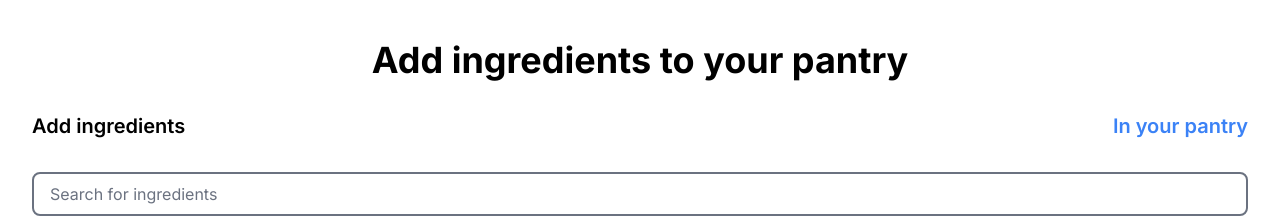
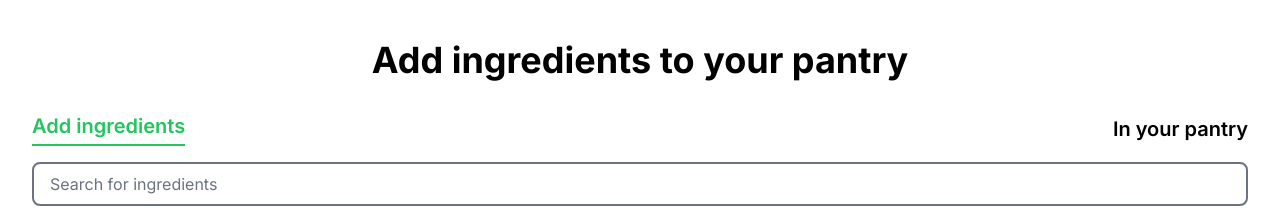
Before and after one commit to rayruenheck/PantryPal, a Next.js app: page /ingredients in a window 1280 px wide. Shown: the top 218 px of the page. Built offline with nearby package versions, Linux system fonts and the light colour scheme; no server answers.

Commit message:
Looking good

```diff
--- a/src/app/ingredients/page.jsx
+++ b/src/app/ingredients/page.jsx
@@ -176,11 +176,29 @@ export default function Page() {
 
   return (
     <div className='h-screen w-full overflow-y-auto bg-white px-8 py-10'>
-        {userToken && <button className="absolute top-4 right-4 bg-blue-500 text-white py-1 px-4 rounded-full" onClick={handleLogout}>Logout</button>}
+      {userToken && (
+        <button
+          className="absolute top-4 right-4 bg-blue-500 text-white py-1 px-4 rounded-full"
+          onClick={handleLogout}
+        >
+          Logout
+        </button>
+      )}
       <h1 className="text-4xl font-bold mb-8 text-center">Add ingredients to your pantry</h1>
-        <div className="flex items-center justify-between mb-8">
-          <h2 onClick={() => setUserPantryClicked(false)} className="text-xl font-semibold">Add ingredients</h2>
-          <h2 onClick={() => { fetchPantryItems(); setUserPantryClicked(true); }} className="text-xl font-semibold text-blue-500 cursor-pointer">In your pantry</h2>
+      <div className="flex items-center justify-between mb-4">
+        <h2
+          onClick={() => setUserPantryClicked(false)}
+          className={`text-xl font-semibold cursor-pointer ${!userPantryClicked ? 'text-green-500 border-b-2 border-green-500 pb-1' : ''}`}
+        >
+          Add ingredients
+        </h2>
+        <h2
+          onClick={() => { fetchPantryItems(); setUserPantryClicked(true); }}
+          className={`text-xl font-semibold cursor-pointer ${userPantryClicked ? 'text-green-500 border-b-2 border-green-500 pb-1' : ''}`}
+
+        >
+          In your pantry
+        </h2>
       </div>
       <div className="search-box flex items-center border-2 rounded-lg border-gray-500 mb-8 bg-white">
         <input
@@ -189,7 +207,7 @@ export default function Page() {
           onKeyPress={(e) => {
             if (e.key === 'Enter') {
               e.preventDefault();
-                // TODO: Implement search functionality
+              // Implement search functionality here
             }
           }}
           className='flex-1 py-2 px-4 rounded-lg bg-transparent placeholder-gray-500 focus:outline-none'
@@ -200,7 +218,7 @@ export default function Page() {
       <IngredientCard
         ingredientList={data}
         updateIngredientsList={handleIngredientsListUpdate}
-            checkCondition={(ingredient) => userToken ? pantryItems.some(item => item.id === ingredient.id)  : ingredientsList.some(item => item.id === ingredient.id)}
+        checkCondition={(ingredient) => userToken ? pantryItems.some(item => item.id === ingredient.id) : ingredientsList.some(item => item.id === ingredient.id)}
       />
       {userPantryClicked ? (
         <IngredientCard
@@ -232,7 +250,8 @@ export default function Page() {
               </div>
             )}
           </div>
-        )))}
+        ))
+      )}
       <div className="fixed bottom-16 left-0 right-0 px-8">
         <button className="w-full bg-green-500 text-tan-500 py-3 px-6 rounded-lg text-xl font-bold">
           Get Recipes
```
Lines whose indentation alone changed are shown as unchanged.
